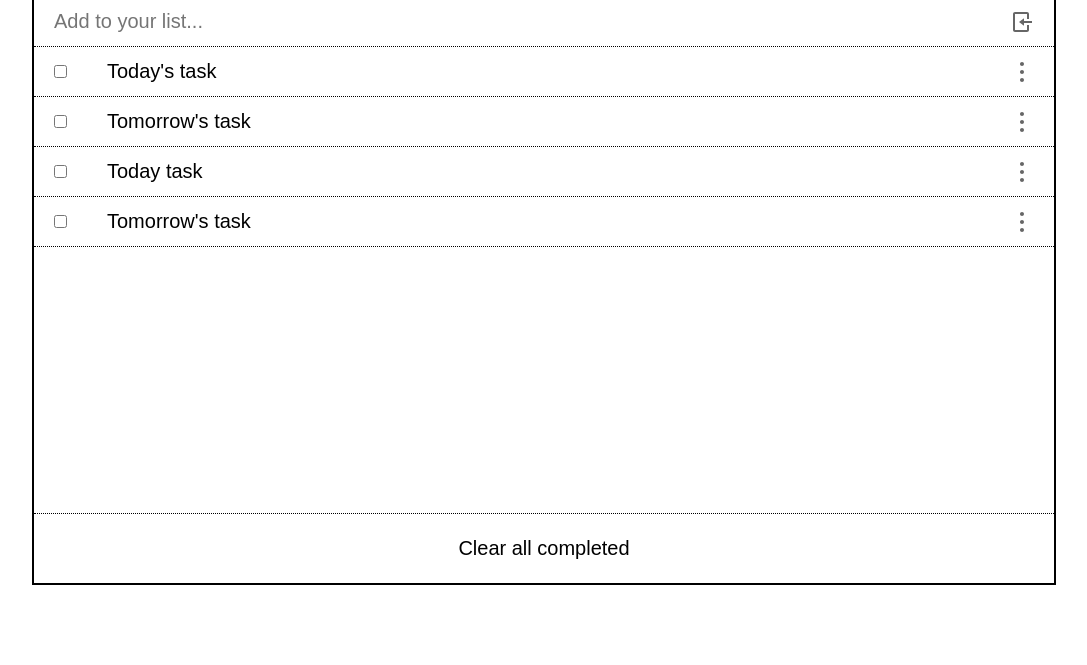
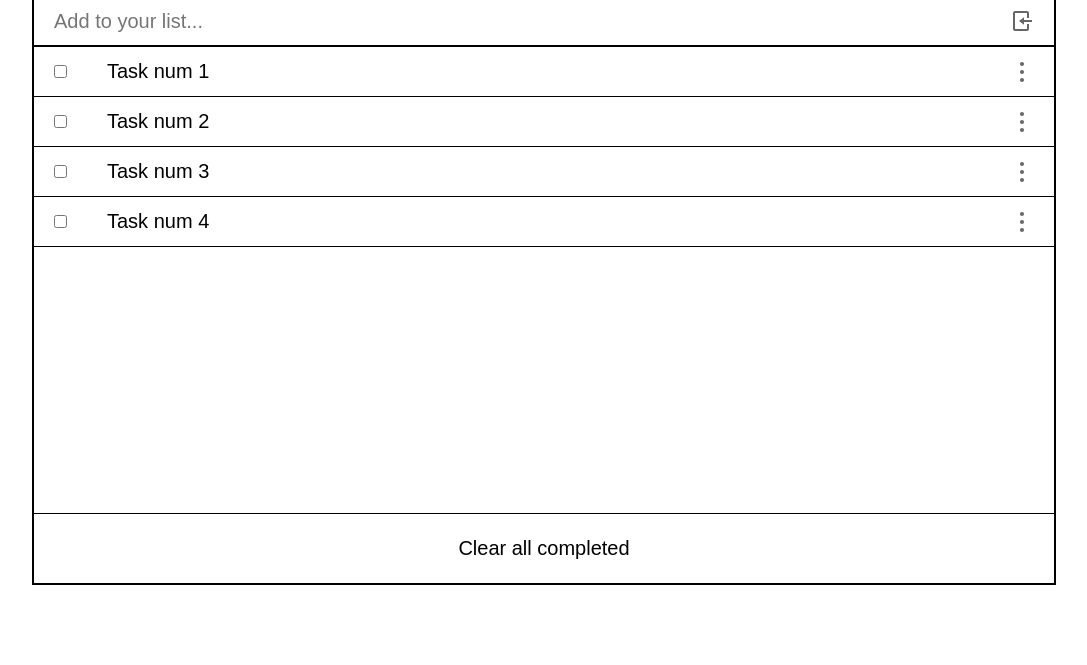
Before and after one commit to Alfredbis29/TODO-LIST1, a website built with webpack: page src/index.html in a window 1280 px wide. Shown: the part 135-800 px from the top of the page, without its empty margins (96-1183 px from the left). Built offline with nearby package versions, Linux system fonts and the light colour scheme.

Commit message:
add webpack

```diff
--- a/src/index.js
+++ b/src/index.js
@@ -5,22 +5,22 @@ import refresh from "./assets/rotation.svg";
 
 const tasks = [
   {
-    description: "Today's task",
+    description: "Task num 1",
     completed: false,
     index: 0,
   },
   {
-    description: "Tomorrow's task",
+    description: "Task num 2",
     completed: false,
     index: 1,
   },
   {
-    description: "Today task",
+    description: "Task num 3",
     completed: false,
     index: 2,
   },
   {
-    description: "Tomorrow's task",
+    description: "Task num 4",
     completed: false,
     index: 3,
   },
--- a/src/style.css
+++ b/src/style.css
@@ -36,7 +36,7 @@ body {
   display: grid;
   grid-template-columns: 1fr auto;
   align-items: center;
-  border-bottom: 1px dotted #000;
+  border-bottom: 2px solid #000;
   padding: 0 20px;
   height: 50px;
   column-gap: 20px;
@@ -68,7 +68,7 @@ input:focus {
   padding: 0 20px;
   flex-direction: row;
   grid-template-columns: auto 1fr auto;
-  border-bottom: 1px dotted #000;
+  border-bottom: 1px solid #000;
 }
 
 .more {
@@ -76,6 +76,6 @@ input:focus {
 }
 
 #clear-btn {
-  border-top: 1px dotted #000;
+  border-top: 1px solid #000;
   height: 70px;
 }
```
